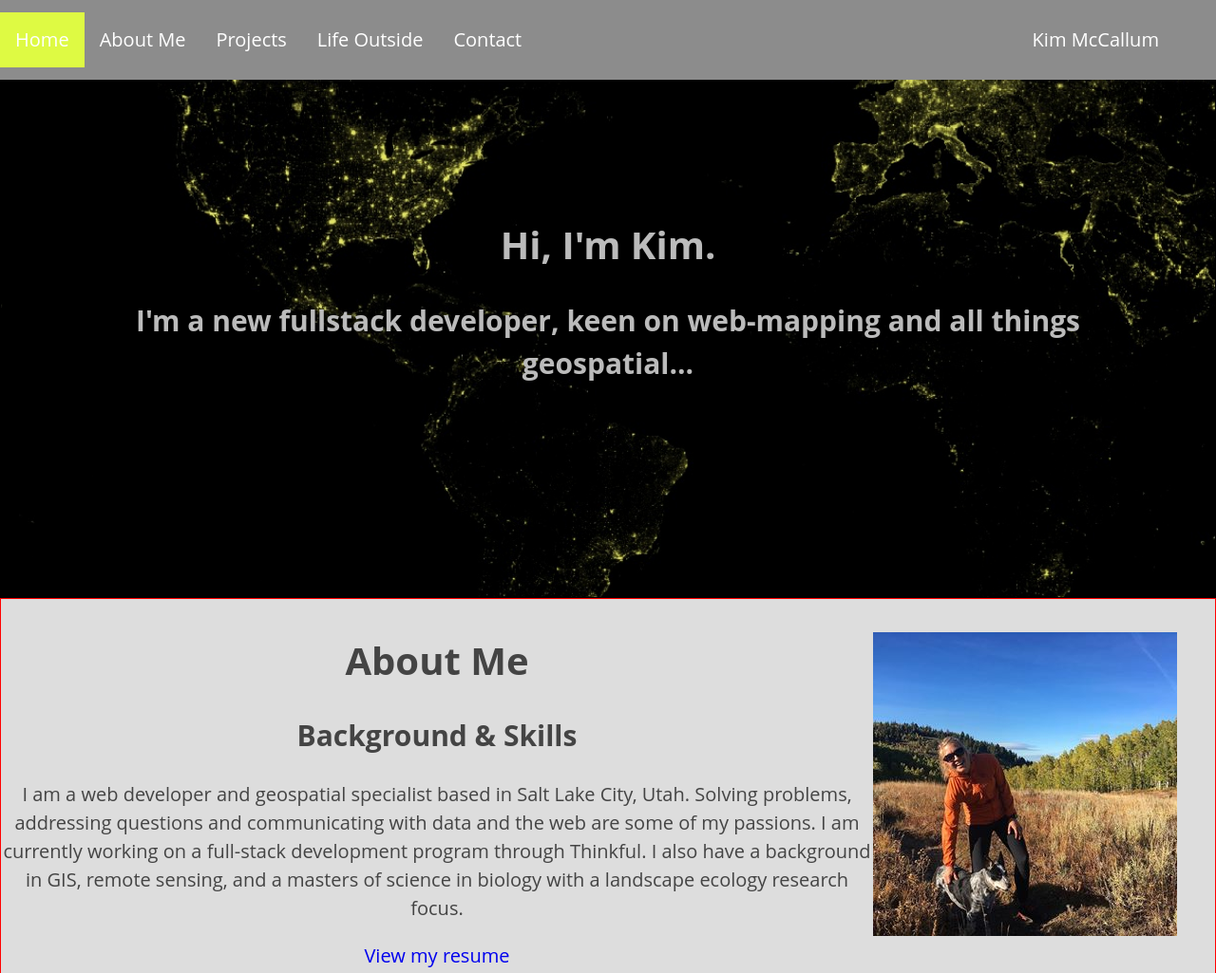
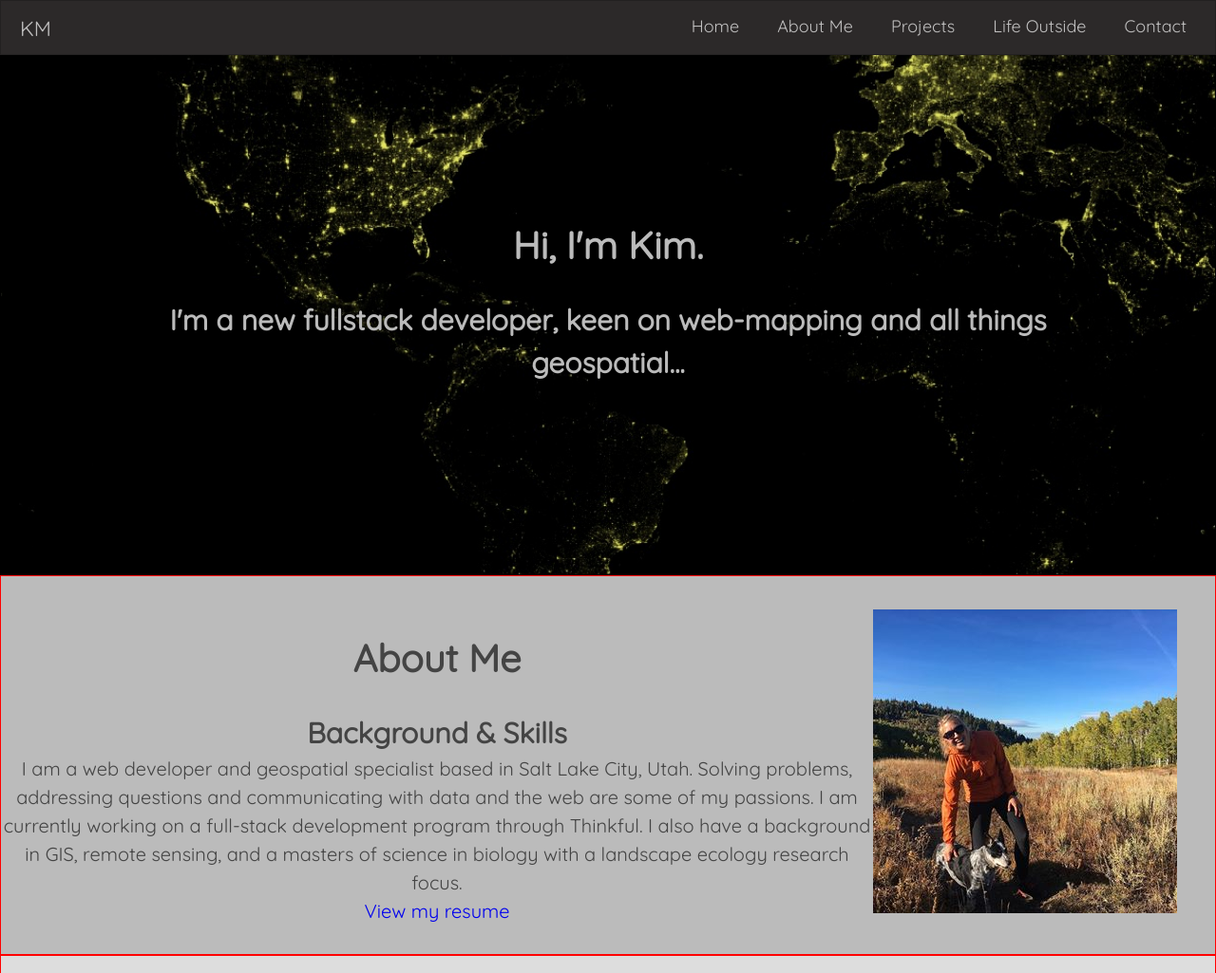
Before and after one commit to kim-mccallum/portfolio-kim-mccallum, a plain HTML site: page index.html in a window 1280 px wide. Shown: the top 1025 px of the page at 95% size. Drawn offline with nearby package versions, Linux system fonts and the light colour scheme.

Commit message:
fixed the mobile navbar

```diff
--- a/index.html
+++ b/index.html
@@ -6,27 +6,37 @@
     <link rel="stylesheet" type="text/css" href="//cdnjs.cloudflare.com/ajax/libs/normalize/6.0.0/normalize.css">
     <script src="https://use.fontawesome.com/313637d50f.js"></script>
     <link rel="stylesheet" type="text/css" href="main.css">
+    <link href="https://fonts.googleapis.com/css?family=Quicksand&display=swap" rel="stylesheet">
+    <link href="https://fonts.googleapis.com/css?family=PT+Sans+Narrow&display=swap" rel="stylesheet">
+    <link href="https://fonts.googleapis.com/css?family=Karla&display=swap" rel="stylesheet">
 
     <!-- Add JS and jQuery but maybe move these down later-->
-    <script src="https://ajax.googleapis.com/ajax/libs/jquery/3.3.1/jquery.min.js"></script>
+    <!-- <script src="https://ajax.googleapis.com/ajax/libs/jquery/3.3.1/jquery.min.js"></script> -->
+    <script src="https://code.jquery.com/jquery-3.2.1.min.js"></script>
     <script src="main.js"></script>
 
 </head>
 <body>
-    <nav class="nav-bar" role="navigation">
-        <span class="my-name">Kim McCallum</span>
-        <ul class="topnav hidden-nav">
-            <li><a href="#Home" class="active">Home</a></li>
-            <li><a href="#About">About Me</a></li>
-            <li><a href="#Projects">Projects</a></li>
-            <li><a href="#Outside">Life Outside</a></li>
-            <li><a href="#Contact">Contact</a></li>
-        </ul>
-        <button class="menu-btn" type="submit">Menu</button>
-    </nav>
 
     <main role="main">
-        <header role="banner" id="Home">
+
+        <nav class="nav-bar" role="navigation">
+            <span class="navbar-toggle" id="js-navbar-toggle">
+                <i class="fa fa-bars"></i>
+            </span>
+            <!-- <button class="menu-btn" type="submit">Menu</button> -->
+
+            <a class="logo" href="#Home">KM</a>
+            <ul class="main-nav" id="js-menu">
+                <li><a href="#Home" class="nav-links">Home</a></li>
+                <li><a href="#About" class="nav-links">About Me</a></li>
+                <li><a href="#Projects" class="nav-links">Projects</a></li>
+                <li><a href="#Outside" class="nav-links">Life Outside</a></li>
+                <li><a href="#Contact" class="nav-links">Contact</a></li>
+            </ul>
+        </nav>
+
+        <header id="Home" role="banner" >
             <h1>Hi, I'm Kim.</h1>
             <h2>I'm a new fullstack developer, keen on web-mapping and all things geospatial...</h2>
         </header>
--- a/main.css
+++ b/main.css
@@ -1,9 +1,15 @@
 * {
     box-sizing: border-box;
+    padding: 0;
+    margin: 0;
   }
 
+
 body {
-    font-family: "Open Sans",    sans-serif;
+    /* font-family: "Open Sans",    sans-serif;  */
+    font-family: 'Quicksand', sans-serif;
+    /* font-family: 'PT Sans Narrow', sans-serif; */
+    /* font-family: 'Karla', sans-serif; */
     font-size: 20px;
     color: #444;
     text-align: center;
@@ -26,44 +32,51 @@ nav, footer {
     background-color: #8c8c8c;
 }
 
-nav {
+/* NAVBAR */
+.nav-bar {
+    font-size: 18px;
+    background-color: rgb(44, 41, 41);
+    border: 1px solid rgba(0, 0, 0, 0.2);
+    padding-bottom: 10px;
     position: fixed;
-    top: 0;
-    /* Set this to whatever the main is? */
-    margin-bottom: 100px;
     width: 100%;
+
   }
 
-.my-name {
+  .main-nav {
+    list-style-type: none;
     display: none;
   }
 
-ul.topnav {
-    list-style-type: none;
-    margin: 0;
-    padding: 0;
-    overflow: hidden;
+  .nav-links, .logo {
+    text-decoration: none;
+    color: rgba(255, 255, 255, 0.7);
   }
 
-ul.topnav li a, .menu-btn{
-    display: block;
-    color: white;
+  .main-nav li {
     text-align: center;
-    padding: 14px 16px;
-    text-decoration: none;
+    margin: 15px auto;
   }
 
-.menu-btn{
-    margin: 0 auto;
-    border: none;
+  .logo {
+    display: inline-block;
+    float:left;
+    font-size: 22px;
+    margin-top: 10px;
+    margin-left: 20px;
   }
 
-ul.topnav li a:hover:not(.active), .menu-btn {background-color: #111;}
+  .navbar-toggle {
+    position: absolute;
+    top: 10px;
+    right: 20px;
+    cursor: pointer;
+    color: rgba(255, 255, 255, 0.8);
+    font-size: 24px;
+  }
 
-ul.topnav li a.active {background-color: rgb(222, 250, 67);}
-
-ul.topnav li{
-    float: left;
+  .active {
+    display: block;
   }
 
 /* Sections - Styles */
@@ -210,36 +223,50 @@ a > .fa{
     color: black;
 }
 
-/* Add media queries to adapt for larger screens */
-@media screen and (max-width: 768px) {
-    ul.topnav, ul.topnav li {
-        float: none;
-    }
-    main{
-        margin-top: 280px;
+@media screen and (min-width: 768px) {
+    .navbar {
+        display: flex;
+        justify-content: space-between;
+        padding-bottom: 0;
+        height: 70px;
+        align-items: center;
     }
 
+    .main-nav {
+        display: flex;
+        margin-right: 30px;
+        flex-direction: row;
+        justify-content: flex-end;
     }
 
-@media screen and (min-width: 1020px){
-    .my-name {
-        display: block;
-        float:right;
-        padding: 14px 16px;
-        margin-right: 20px;
-        color: white;
-        /* border: 1px solid black; */
-        padding-right:2em;
+    .main-nav li {
+        margin: 0;
     }
+
+    .nav-links {
+        margin-left: 40px;
+    }
+
+    .logo {
+        margin-top: 0;
+    }
+
+    .navbar-toggle {
+        display: none;
+    }
+
+    .logo:hover,
+    .nav-links:hover {
+        color: rgba(255, 255, 255, 1);
+    }
+
+    /* add my own */
     header {
         padding: 200px 100px;
     }
     .about-section {
         flex-direction: row;
     }
-    /* .projects-container {
-        flex-flow: row wrap;
-    } */
     .hobby-section{
         flex-direction: row;
     }
--- a/main.js
+++ b/main.js
@@ -1,26 +1,26 @@
-function handleMenuClick(){
-    $('.menu-btn').on('click', function(event){
-        $('.topnav').show();
-        $('.menu-btn').hide();
-    })
-}
+// function handleMenuClick(){
+//     $('.menu-btn').on('click', function(event){
+//         $('.topnav').show();
+//         $('.menu-btn').hide();
+//     })
+// }
 
-function handleMenuItemClick(){
-    $('.topnav').on('click', 'li', function(event){
-        $('.topnav').hide();
-        $('.menu-btn').show();
-    })
-}
+// function handleMenuItemClick(){
+//     $('.topnav').on('click', 'li', function(event){
+//         $('.topnav').hide();
+//         $('.menu-btn').show();
+//     })
+// }
 
-$(function() {
-    if ($(window).width() <= 775) {
-      $('.topnav').hide();
-      handleMenuClick();
-      handleMenuItemClick();
-    } else {
-      $('.menu-btn').hide();
-    }
-});
+// $(function() {
+//     if ($(window).width() <= 775) {
+//       $('.topnav').hide();
+//       handleMenuClick();
+//       handleMenuItemClick();
+//     } else {
+//       $('.menu-btn').hide();
+//     }
+// });
 
 //New plan!
 //Set up CSS so default view is mobile - just MENU button. Use media query to set up open layout for wide
@@ -30,3 +30,27 @@ $(function() {
 // Then do the opposite
 
 // Create another function to change the color of the active link
+
+
+// Here is Kevin's function for the navbar function - DOESN'T WORK!
+
+// debugger;
+// let mainNav = document.getElementById('js-menu');
+// let navBarToggle = document.getElementById('js-navbar-toggle');
+
+// navBarToggle.addEventListener('click', function () {
+//   mainNav.classList.toggle('active');
+// });
+
+function handleMenuClick(){
+    let mainNav = document.getElementById('js-menu');
+    let navBarToggle = document.getElementById('js-navbar-toggle');
+    navBarToggle.addEventListener('click', function () {
+        // debugger;
+        mainNav.classList.toggle('active');
+    });
+}
+
+$(function() {
+    handleMenuClick()
+});
```
Lines whose indentation alone changed are shown as unchanged.
